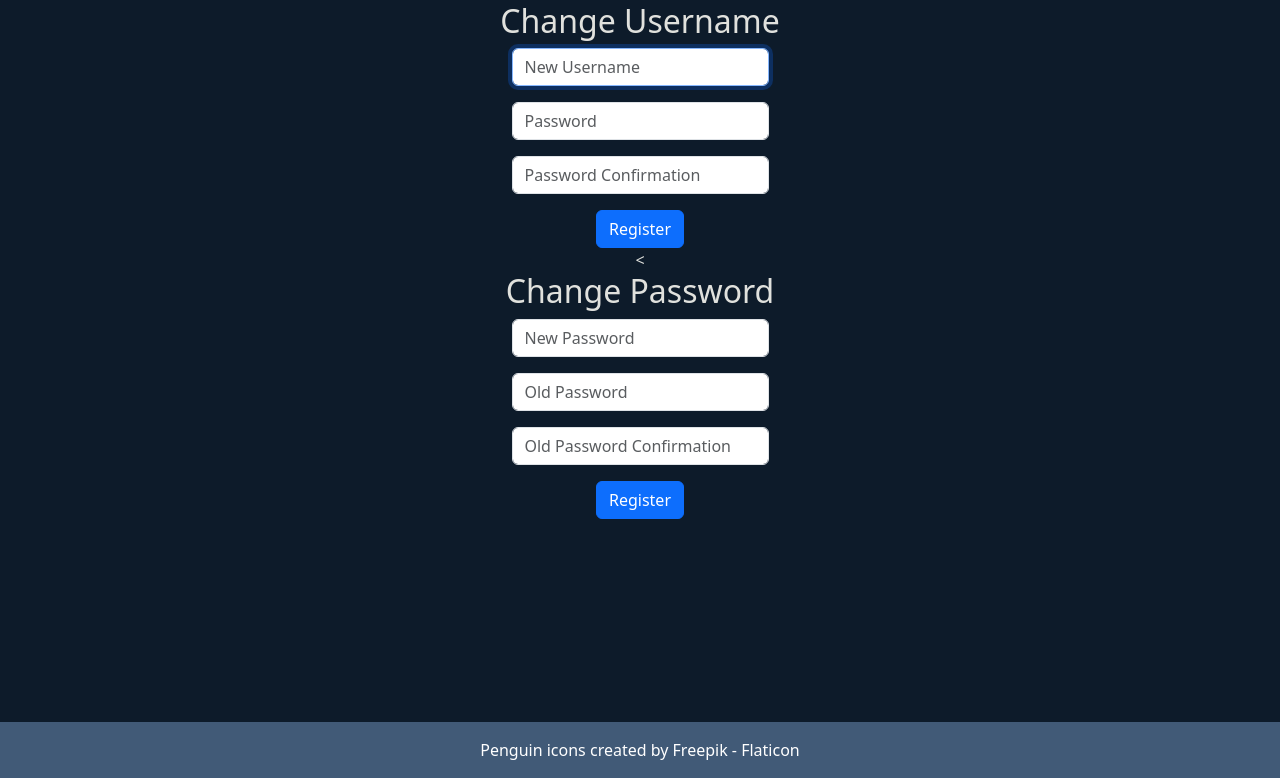
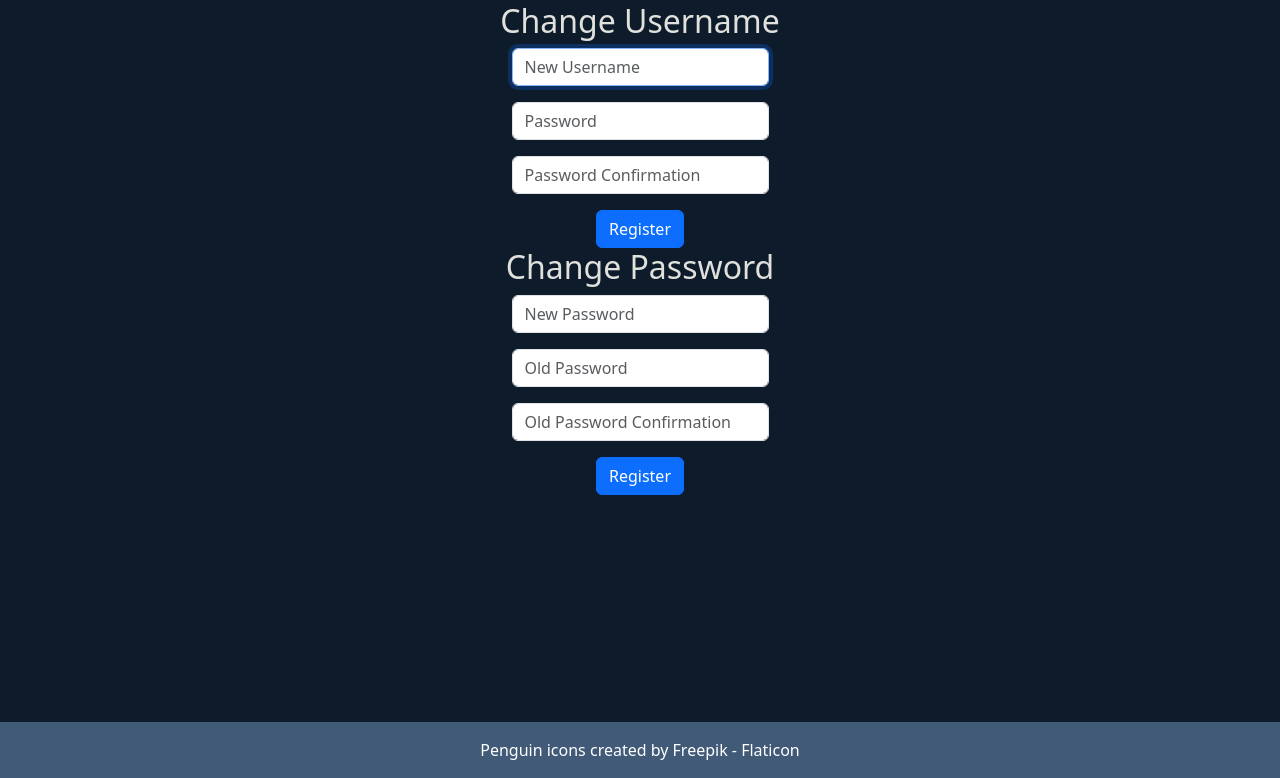
Before and after one commit to hudmhelmi/planguin, a Flask app: page /change_user in a window 1280 px wide. Shown: the part 174-952 px from the top of the page. Run offline with Flask 3, Linux system fonts and the light colour scheme; some libraries are stand-ins or nearby versions.

Commit message:
Sun, Aug 6, 2023, 4:33 AM +00:00

```diff
--- a/templates/change.html
+++ b/templates/change.html
@@ -3,7 +3,6 @@
 
 <h1>Account Settings</h1>
 
-<div class=container>
 <h2>Change Username</h2>
 <form action="/change_user" method="post">
     <div class="mb-3">
@@ -17,7 +16,6 @@
     </div>
     <button type="submit" class="btn btn-primary">Register</button>
 </form>
-<
 
 <h2>Change Password</h2>
 <form action="/change_pass" method="post">
```
Also changed, not shown: 1 other file.
